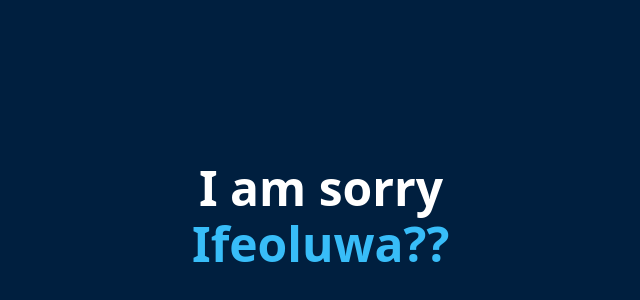
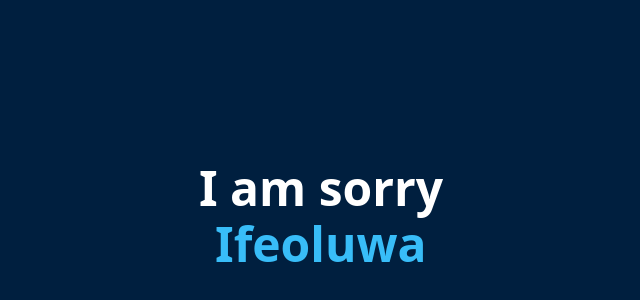
Before and after one commit to FavourAguwa1234/Ifeoluwa, a plain HTML site: page index.html in a window 1280 px wide. Shown: the part 184-484 px from the top of the page, without its empty margins (319-959 px from the left). Drawn offline with nearby package versions, Linux system fonts and the light colour scheme.

Commit message:
Add files via upload

```diff
--- a/index.html
+++ b/index.html
@@ -33,7 +33,7 @@
   <div class="text-center text-white px-4">
     <h1 class="text-3xl sm:text-5xl font-bold fade-in">
       I am sorry <br>
-      <span id="name" class="text-sky-400 inline-block mt-2 opacity-0">Ifeoluwa??</span>
+      <span id="name" class="text-sky-400 inline-block mt-2 opacity-0">Ifeoluwa</span>
     </h1>
   </div>
 
```
